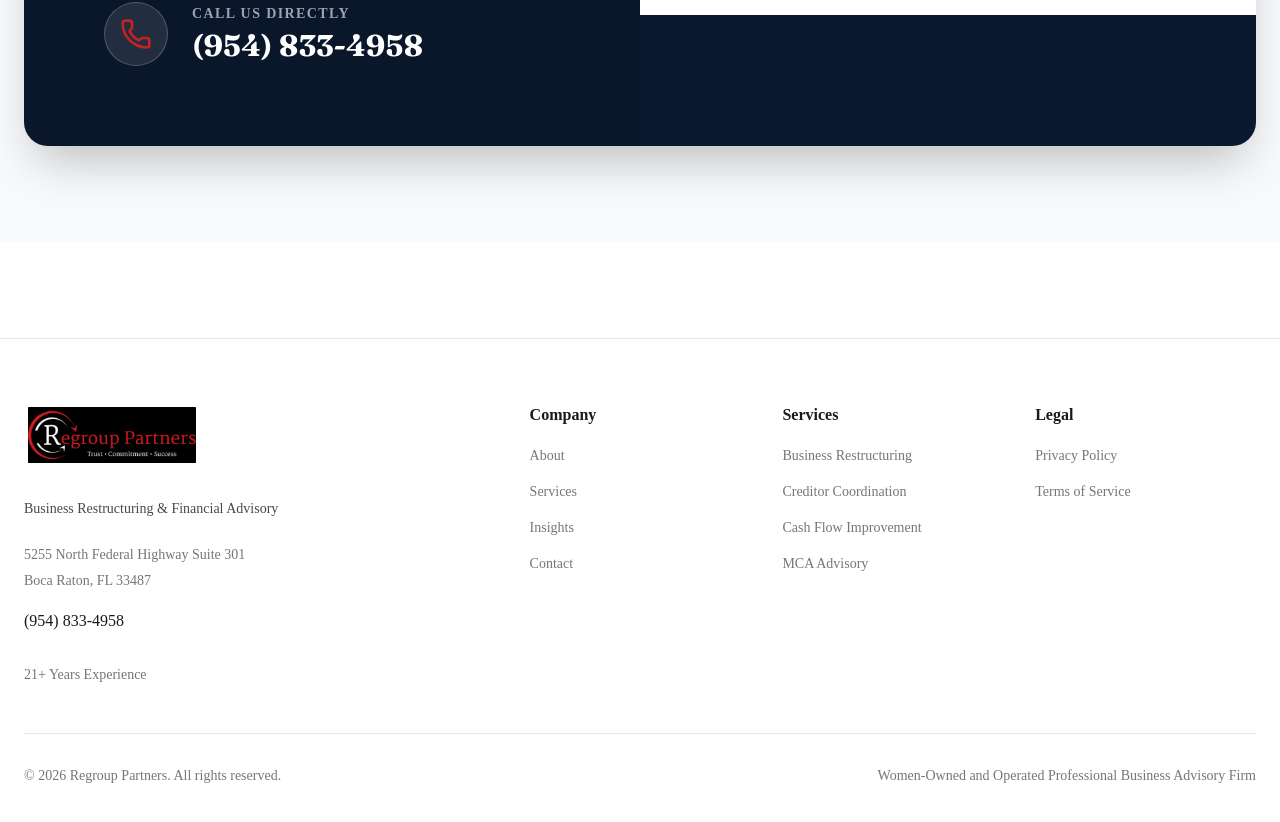
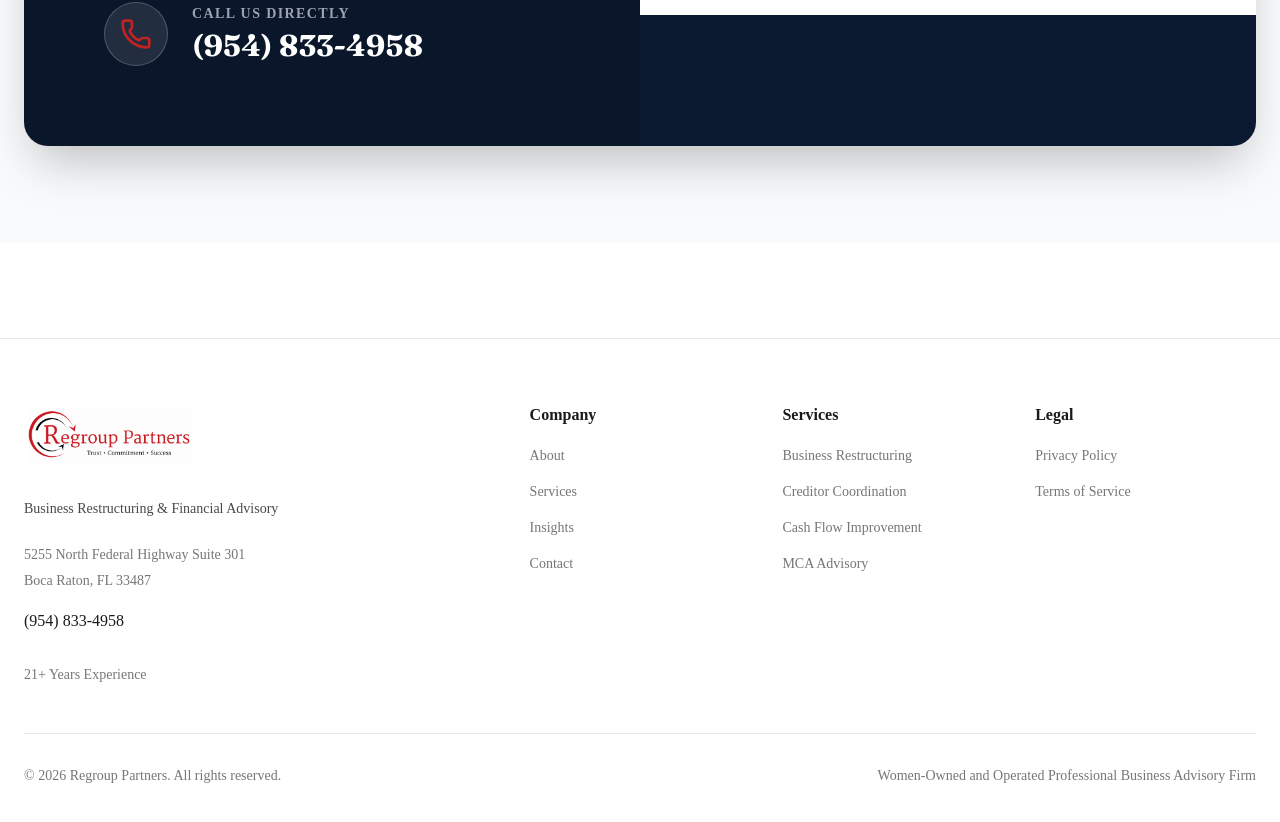
Before and after one commit to samknows9999/sg-054d5103-85fc-4583-be9c-e577d71113a8-1779968500, a Next.js app: page / in a window 1280 px wide. Shown: the part 6295-7117 px from the top of the page. Built offline with nearby package versions, Linux system fonts and the light colour scheme.

Commit message:
Update src/components/Footer.tsx

```diff
--- a/src/components/Footer.tsx
+++ b/src/components/Footer.tsx
@@ -8,18 +8,18 @@ export function Footer() {
     { label: "About", href: "/about" },
     { label: "Services", href: "/services" },
     { label: "Insights", href: "/insights" },
-      { label: "Contact", href: "/contact" },
-    ],
+    { label: "Contact", href: "/contact" }],
+
     Services: [
     { label: "Business Restructuring", href: "/services#restructuring" },
     { label: "Creditor Coordination", href: "/services#creditor" },
     { label: "Cash Flow Improvement", href: "/services#cashflow" },
-      { label: "MCA Advisory", href: "/services#mca" },
-    ],
+    { label: "MCA Advisory", href: "/services#mca" }],
+
     Legal: [
     { label: "Privacy Policy", href: "/privacy" },
-      { label: "Terms of Service", href: "/terms" },
-    ],
+    { label: "Terms of Service", href: "/terms" }]
+
   };
 
   return (
@@ -29,10 +29,10 @@ export function Footer() {
           <div className="col-span-1 md:col-span-2 lg:col-span-2">
             <Link href="/" className="inline-block mb-6">
               <img
-                src="/logo.jpg"
+                src="/LUGO.png"
                 alt="Regroup Partners"
-                className="h-16 w-auto object-contain bg-white rounded-sm p-1"
-              />
+                className="h-16 w-auto object-contain bg-white rounded-sm p-1" />
+
             </Link>
             <p className="text-sm text-foreground/80 leading-relaxed max-w-sm">
               Business Restructuring & Financial Advisory
@@ -53,23 +53,23 @@ export function Footer() {
             </p>
           </div>
 
-          {Object.entries(footerLinks).map(([category, links]) => (
+          {Object.entries(footerLinks).map(([category, links]) =>
           <div key={category}>
               <h4 className="font-semibold text-foreground mb-4">{category}</h4>
               <ul className="space-y-3">
-                {links.map((link) => (
+                {links.map((link) =>
               <li key={link.href}>
                     <Link
                   href={link.href}
-                      className="text-sm text-foreground/60 hover:text-primary transition-colors"
-                    >
+                  className="text-sm text-foreground/60 hover:text-primary transition-colors">
+
                       {link.label}
                     </Link>
                   </li>
-                ))}
+              )}
               </ul>
             </div>
-          ))}
+          )}
         </div>
 
         <div className="mt-12 pt-8 border-t border-border">
@@ -83,6 +83,6 @@ export function Footer() {
           </div>
         </div>
       </div>
-    </footer>
-  );
+    </footer>);
+
 }
```
Also changed, not shown: public/LUGO.png (added). Lines whose indentation alone changed are shown as unchanged.
